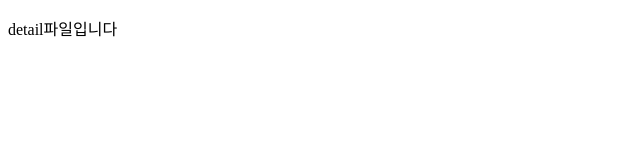
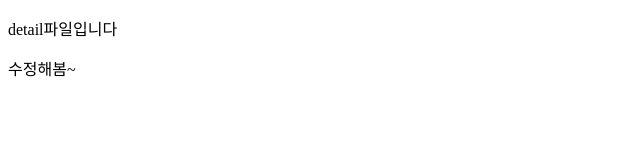
Before and after one commit to 2024-AISCHOOL-WEB1B/ReKkuReKku, a plain HTML site: page team_project/de.html in a window 1280 px wide. Shown: the full height of the page, 0-640 px from the left. Drawn offline with Linux system fonts and the light colour scheme.

Commit message:
PUSH 연습

```diff
--- a/team_project/de.html
+++ b/team_project/de.html
@@ -7,5 +7,6 @@
 </head>
 <body>
     <p>detail파일입니다</p>
+    <p>수정해봄~</p>
 </body>
 </html>
```
